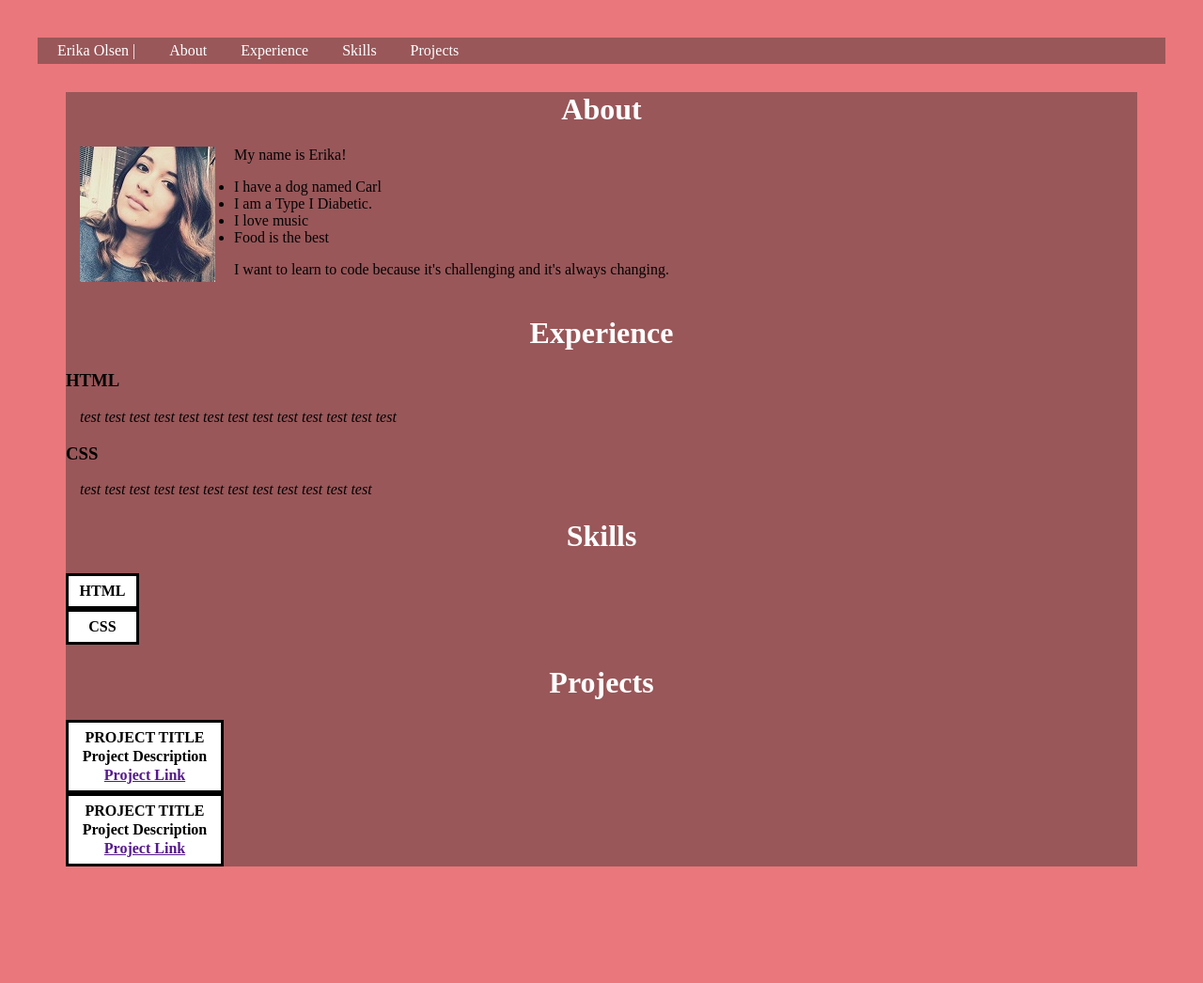
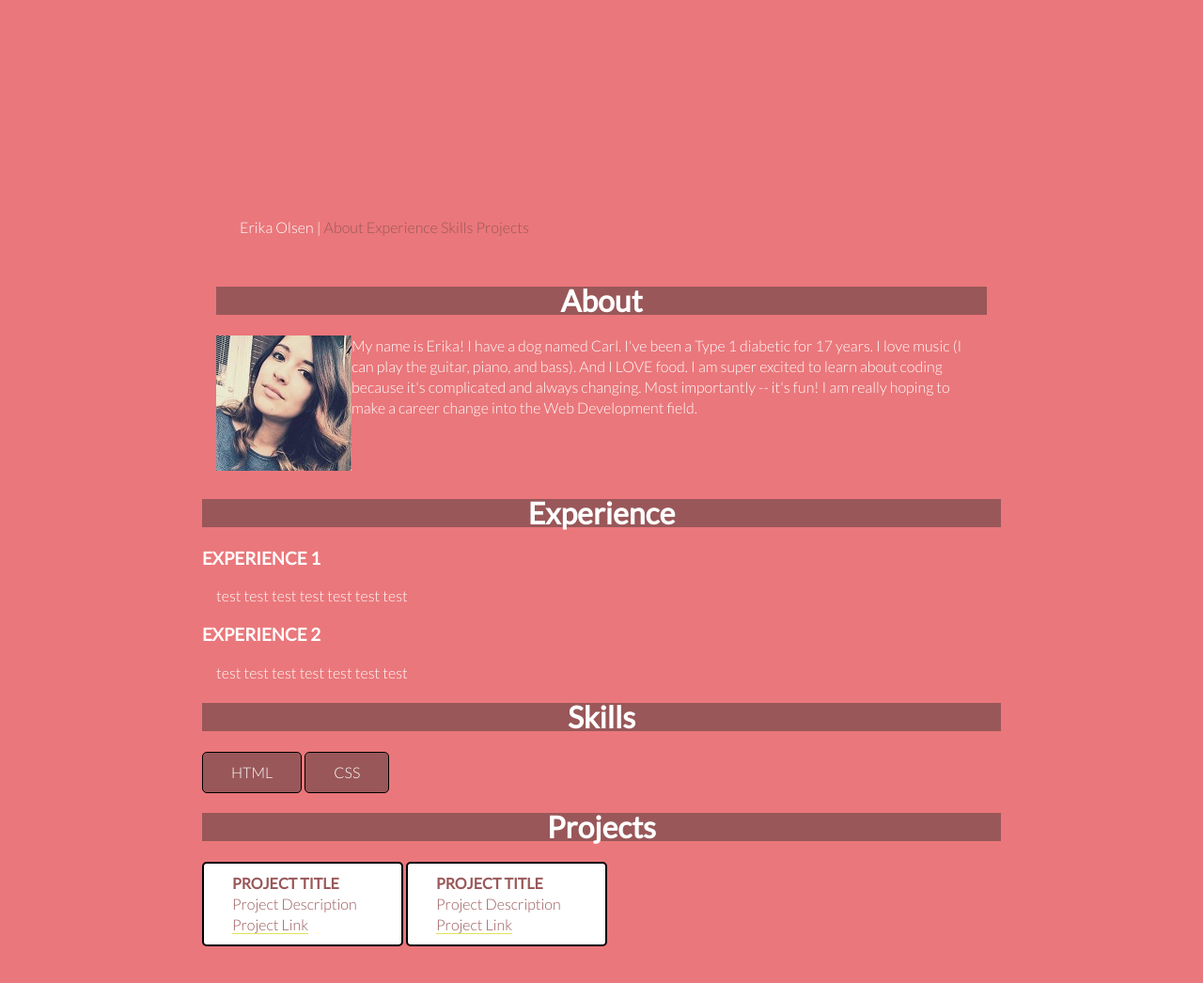
Before and after one commit to eolsen09/portfolio-project, a plain HTML site: page index.html in a window 1280 px wide. Shown: the whole page at 94% size. Before the commit the page ends 962 px from the top, so only its background shows below. Drawn offline with Linux system fonts and the light colour scheme.

Commit message:
rewrote all code added comments cleaned up bad code

```diff
--- a/index.html
+++ b/index.html
@@ -3,49 +3,45 @@
   <head>
     <title>Erika Olsen</title>
     <link rel="stylesheet" type="text/css" href="main.css">
+    <link rel="stylesheet"
+    href="http://fonts.googleapis.com/css?family=Lato:100,300,400">
     <meta content="width=device-width,maximum-scale=1.0,initial-scale=1.0,minimum-scale=1.0,user-scalable=yes" name="viewport">
   </head>
 
   <body>
-    <div id="navbar">
+    <nav>
       <ul>
-	      <li><a href="http://github.com">Erika Olsen   |</a></li>
-	      <li><a href="http://github.com">About</a></li>
-	      <li><a href="http://github.com">Experience</a></li>
-	      <li><a href="http://github.com">Skills</a></li>
-	      <li><a href="http://github.com">Projects</a></li>
+        <li>Erika Olsen |</li>
+        <li><a href="">About</a></li>
+        <li><a href="">Experience</a></li>
+        <li><a href="">Skills</a></li>
+        <li><a href="">Projects</a></li>
       </ul>
+    </nav>
+
+    <div class='header'>
+      <h1>About</h1>
+      <img src="images/erikas.jpg" class="thumbnail">
+      <p class="me">My name is Erika! I have a dog named Carl. I've been a Type 1 diabetic for 17 years. I love music (I can play the guitar, piano, and bass). And I LOVE food. I am super excited to learn about coding because it's complicated and always changing. Most importantly -- it's fun! I am really hoping to make a career change into the Web Development field. </p>
     </div>
 
-    <div id='content'>
-      <h1 align=center>About</h1>
-      <p>
-        <img src="images/erikas.jpg" alt="Your Github Username" class="left"/>
-        My name is Erika! <br>
-      <ul>
-        <li>I have a dog named Carl</li>
-        <li>I am a Type I Diabetic.
-        <li>I love music</li>
-        <li>Food is the best</li>
-      </ul>
-    I want to learn to code because it's challenging and it's always changing. </p>
-    <br>
+    <div class="container">
+      <h1>Experience</h1>
+       <h3>Experience 1</h3>
+       <p>test test test test test test test</p>
+       <h3>Experience 2</h3>
+       <p>test test test test test test test</p>
+    </div>
 
-      <h1 align=center>Experience</h1>
-        <h3><b>HTML</b></h3>
-          <p><i>test test test test test test test test test test test test test</i></p>
-        <h3><b>CSS</b></h3>
-          <p><i>test test test test test test test test test test test test </i></p>
+      <h1>Skills</h1>
+        <a class="btn" href="https://en.wikipedia.org/wiki/HTML">HTML</a>
+        <a class="btn" href="https://en.wikipedia.org/wiki/Cascading_Style_Sheets">CSS</a>
 
-      <h1 align=center>Skills</h1>
-        <div style="background-color: #FFFFFF; font-weight: bold; color: black; border:solid Black; line-height: 20px; padding-top: 6px; padding-left: 6px; padding-bottom: 6px; padding-right: 6px; width: 60px;" align=center> HTML</div>
-        <div style="background-color: #FFFFFF; font-weight: bold; color: black; border:solid Black; line-height: 20px; padding-top: 6px; padding-left: 6px; padding-bottom: 6px; padding-right: 6px; width: 60px;" align=center> CSS</div>
 
-      <h1 align=center>Projects</h1>
-        <div style="background-color: #FFFFFF; font-weight: bold; color: black; border:solid Black; line-height: 20px; padding-top: 6px; padding-left: 6px; padding-bottom: 6px; padding-right: 6px; width: 150px;" align=center> PROJECT TITLE <br> Project Description <br> <a href="">Project Link</a></div>
-        <div style="background-color: #FFFFFF; font-weight: bold; color: black; border:solid Black; line-height: 20px; padding-top: 6px; padding-left: 6px; padding-bottom: 6px; padding-right: 6px; width: 150px;" align=center> PROJECT TITLE <br> Project Description <br> <a href="">Project Link</a></div>
+      <h1>Projects</h1>
+        <p class="proj"><strong>PROJECT TITLE</STRONG><br>Project Description<br><a href="">Project Link</a></p>
+        <p class="proj"><strong>PROJECT TITLE</STRONG><br>Project Description<br><a href="">Project Link</a></p>
 
-    </div>
 
   </body>
 </html>
--- a/main.css
+++ b/main.css
@@ -1,48 +1,97 @@
+.header {
+  padding: 15px;
+}
+
 body {
   background-color: #ea777b;
   color: #030303;
-  margin: 40px;
-  padding: 0;
+  margin: 200px;
+  padding: 15px;
 }
 
-#navbar ul {
- margin: 0;
- padding: 5px;
- list-style-type: none;
- text-align: left;
- background-color: #995759;
- }
+/* Main Navigation */
 
-#navbar ul li {
- display: inline;
- }
-
-#navbar ul li a {
- text-decoration: none;
- padding: .2em 1em;
- color: #fff;
- background-color: #995759;
- }
-
-#navbar ul li a:hover {
- color: #000;
- background-color: #fff;
- }
-
-h1{
-  color: white;
+.nav {
+  font-size: 14px;
+  font-weight: 400;
+  letter-spacing: .5px;
 }
 
-#content{
-  background-color: #995759;
-  margin: 30px 30px;
+ul li {
+  display: inline-block;
 }
 
-.left {
-   float: left;
-   padding: 0 20px 20px 0;
+/* Text */
+
+h1 {
+  background-color: #995759;
+	text-align: center;
+  line-height: 30px;
+}
+
+h3 {
+  text-transform: uppercase;
+	text-align: left;
+	font-weight: bold;
+}
+
+body {
+	color: white;
+	font: 300 16px/22px "Lato", "Open Sans", "Helvetica Neue", Helvetica, Arial, sans-serif;
 }
 
 p {
   margin: 0 15px;
 }
+
+/* Content */
+
+.container {
+  padding-top: 50px;
+}
+
+img {
+	float: left;
+}
+
+/* Links */
+
+a {
+  color: #995759;
+  text-decoration: none;
+}
+
+a:hover {
+  color: white;
+}
+
+p a {
+  border-bottom: 1px solid #dfe25e;
+}
+
+
+/* Buttons */
+
+.btn {
+  background-color: #995759;
+  color: white;
+  border: 1px solid black;
+  border-radius: 5px;
+  display: inline-block;
+  margin: 0;
+  padding: 10px 30px;
+}
+
+.proj {
+  align-content: center;
+  background-color: white;
+  color: #995759;
+  border-radius: 5px;
+  border: 2px solid black;
+  display: inline-block;
+  margin: 0;
+  padding: 10px 30px;
+  width: 150px;
+  max-width: 150px;
+
+}
```
